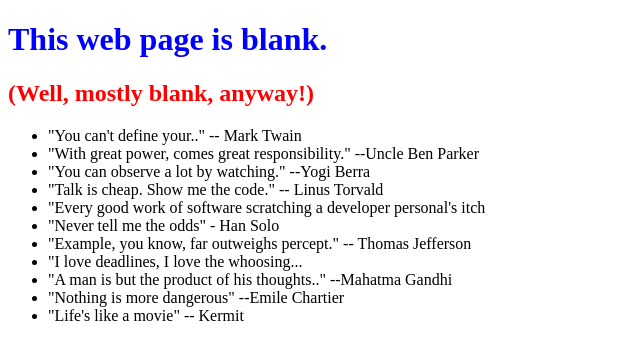
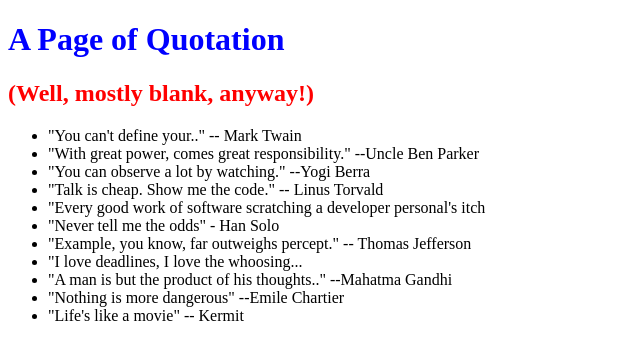
Before and after one commit to yherwono/0main_openSAP_repo, a plain HTML site: page index.html in a window 1280 px wide. Shown: the whole page, without its empty margins (0-640 px from the left). Drawn offline with Linux system fonts and the light colour scheme.

Commit message:
changed 1st to a "A Page of quotation"

```diff
--- a/index.html
+++ b/index.html
@@ -6,7 +6,7 @@
 		<LINK href="style.css" rel="stylesheet" type="text/css"/>
 	</head>
 	<body>
-		<h1 > This web page is blank.</h1>
+		<h1 >A Page of Quotation</h1>
 		<h2 >(Well, mostly blank, anyway!)</h2>
 		<ul>
 			<li>"You can't define your.." -- Mark Twain</li>
```
